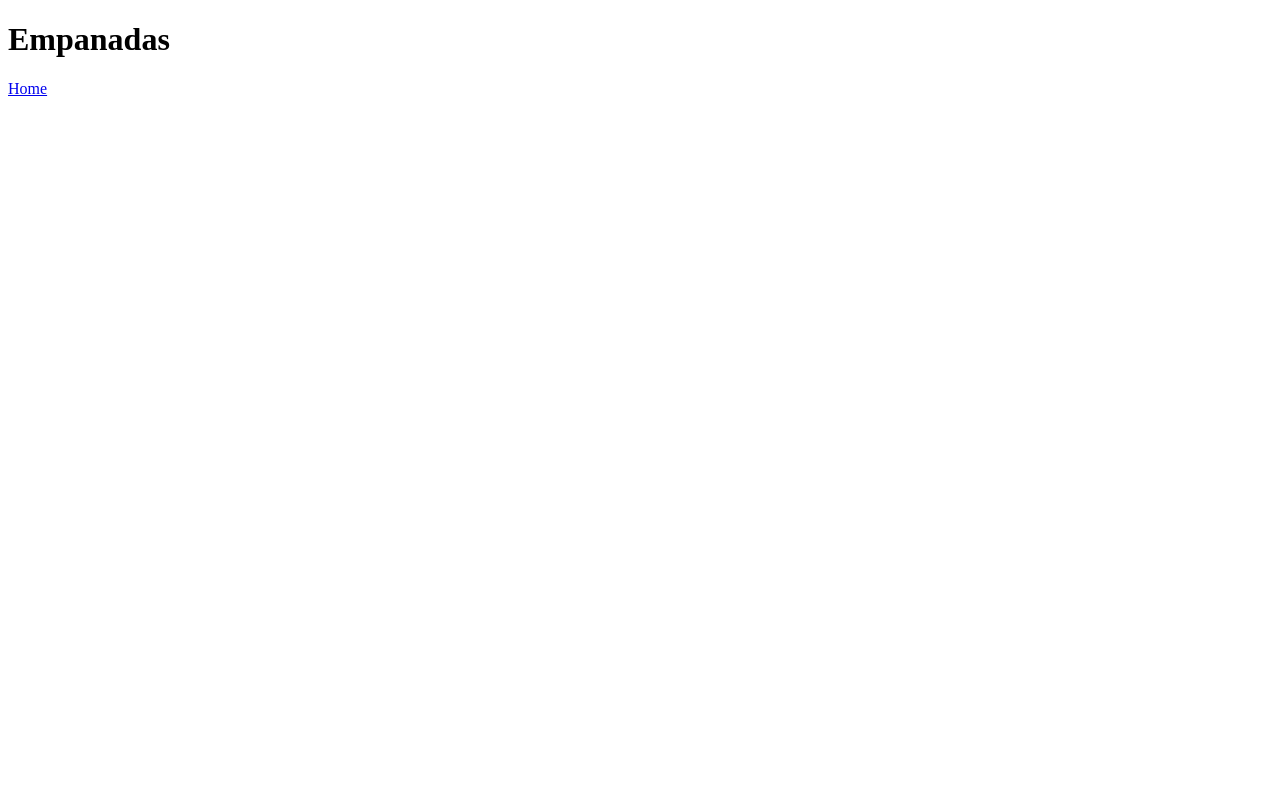
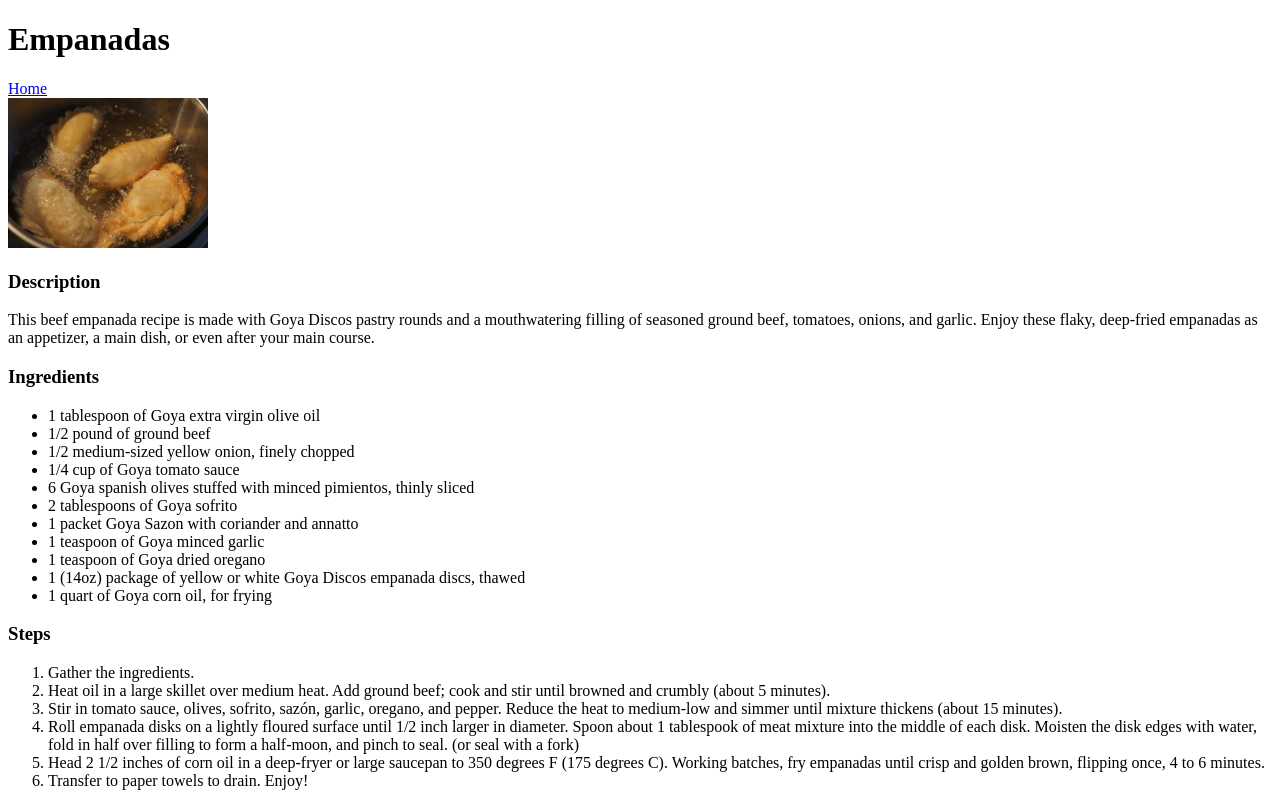
Before and after one commit to mirimaya/odin-recipes, a plain HTML site: page recipes/empanadas.html in a window 1280 px wide. Drawn offline with Linux system fonts and the light colour scheme.

Commit message:
Adding empanadas img, description, ingredients, and steps to fulfill assignment requirements.

```diff
--- a/recipes/empanadas.html
+++ b/recipes/empanadas.html
@@ -9,6 +9,38 @@
 <body>
     <h1>Empanadas</h1>
     <a href="../index.html">Home</a>
+    <!-- add a free image of the finished dish -->
+    <div>
+        <img src="../img/empanadasimg.jpg" alt="An image of empanadas being fried in oil" width="200">
+    </div>
+    <!-- add a “Description” heading followed by a paragraph or two describing the recipe. -->
+    <h3>Description</h3>
+    <p>This beef empanada recipe is made with Goya Discos pastry rounds and a mouthwatering filling of seasoned ground beef, tomatoes, onions, and garlic. Enjoy these flaky, deep-fried empanadas as an appetizer, a main dish, or even after your main course.</p>
+    <!-- add an “Ingredients” heading followed by an unordered list of the ingredients needed. -->
+    <h3>Ingredients</h3>
+    <ul>
+        <li>1 tablespoon of Goya extra virgin olive oil</li>
+        <li>1/2 pound of ground beef</li>
+        <li>1/2 medium-sized yellow onion, finely chopped</li>
+        <li>1/4 cup of Goya tomato sauce</li>
+        <li>6 Goya spanish olives stuffed with minced pimientos, thinly sliced</li>
+        <li>2 tablespoons of Goya sofrito</li>
+        <li>1 packet Goya Sazon with coriander and annatto</li>
+        <li>1 teaspoon of Goya minced garlic</li>
+        <li>1 teaspoon of Goya dried oregano</li>
+        <li>1 (14oz) package of yellow or white Goya Discos empanada discs, thawed</li>
+        <li>1 quart of Goya corn oil, for frying</li>
+    </ul>
+    <!-- add a “Steps” heading followed by an ordered list of the steps needed  -->
+    <h3>Steps</h3>
+    <ol>
+        <li>Gather the ingredients.</li>
+        <li>Heat oil in a large skillet over medium heat. Add ground beef; cook and stir until browned and crumbly &#40;about 5 minutes&#41;.</li>
+        <li>Stir in tomato sauce, olives, sofrito, sazón, garlic, oregano, and pepper. Reduce the heat to medium-low and simmer until mixture thickens &#40;about 15 minutes&#41;.</li>
+        <li>Roll empanada disks on a lightly floured surface until 1/2 inch larger in diameter. Spoon about 1 tablespook of meat mixture into the middle of each disk. Moisten the disk edges with water, fold in half over filling to form a half-moon, and pinch to seal. &#40;or seal with a fork&#41;</li>
+        <li>Head 2 1/2 inches of corn oil in a deep-fryer or large saucepan to 350 degrees F &#40;175 degrees C&#41;. Working batches, fry empanadas until crisp and golden brown, flipping once, 4 to 6 minutes.</li>
+        <li>Transfer to paper towels to drain. Enjoy!</li>
+    </ol>
 </body>
 
 </html>
```
Also changed, not shown: img/empanadasimg.jpg (added).
